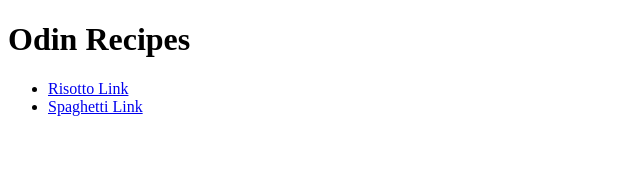
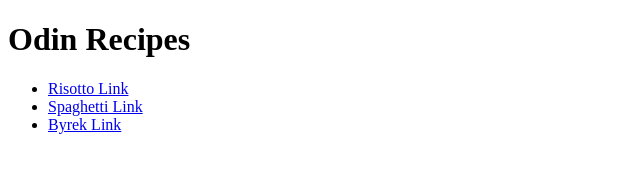
Before and after one commit to Katrolli/odin-recipes, a plain HTML site: page index.html in a window 1280 px wide. Shown: the full height of the page, 0-640 px from the left. Drawn offline with Linux system fonts and the light colour scheme.

Commit message:
Second Push

```diff
--- a/index.html
+++ b/index.html
@@ -12,6 +12,8 @@
       <li><a href="./recipes/risotto.html">Risotto Link</a> </li>
 
       <li><a href="./recipes/spaghetti.html">Spaghetti Link </a> </li>
+
+      <li><a href="./recipes/byrek.html"> Byrek Link</a></li>                                                     </li>
     </ul>
   </body>
 </html>
```
Also changed, not shown: Images/Byrek.jpeg (added).
